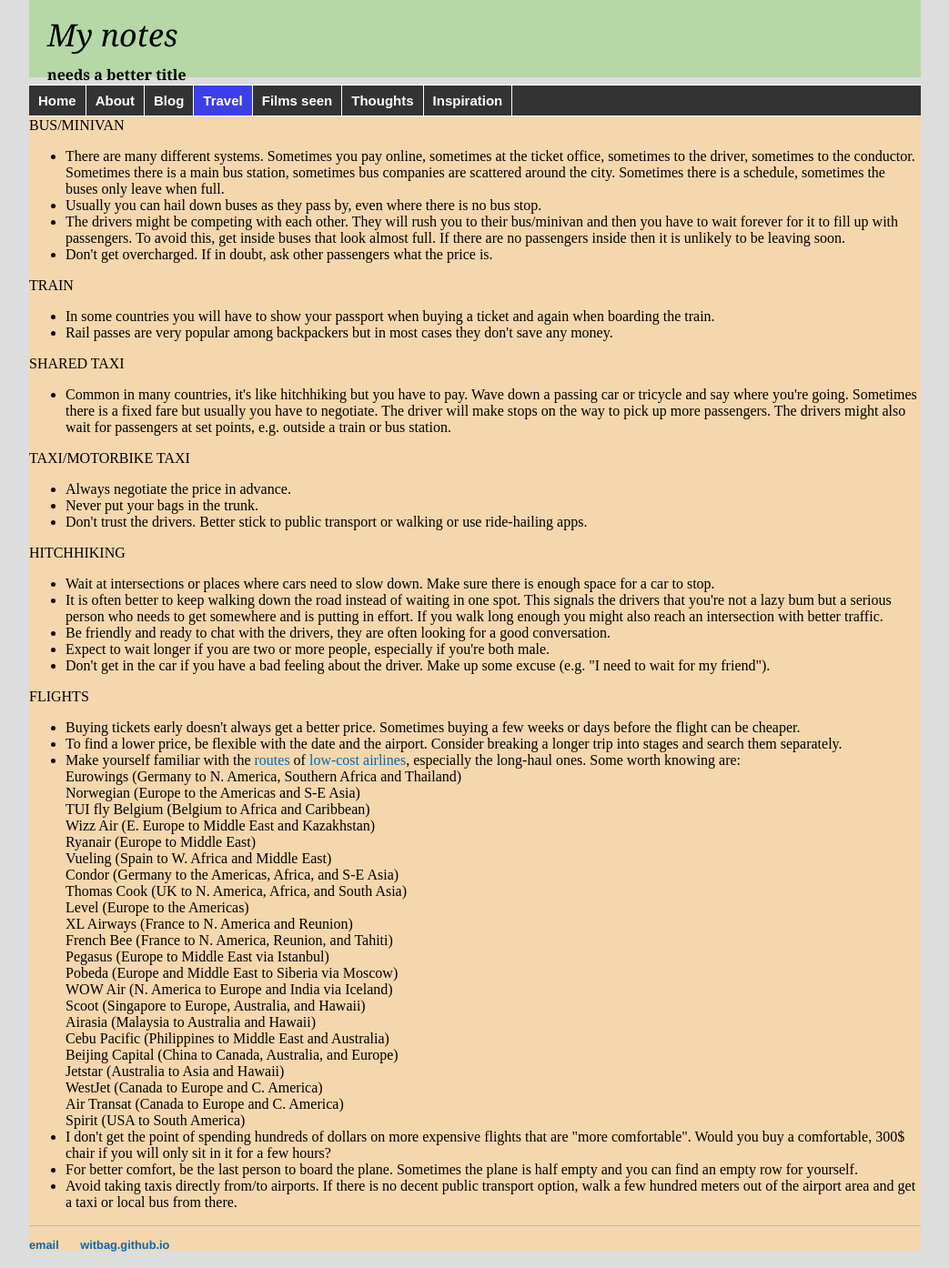
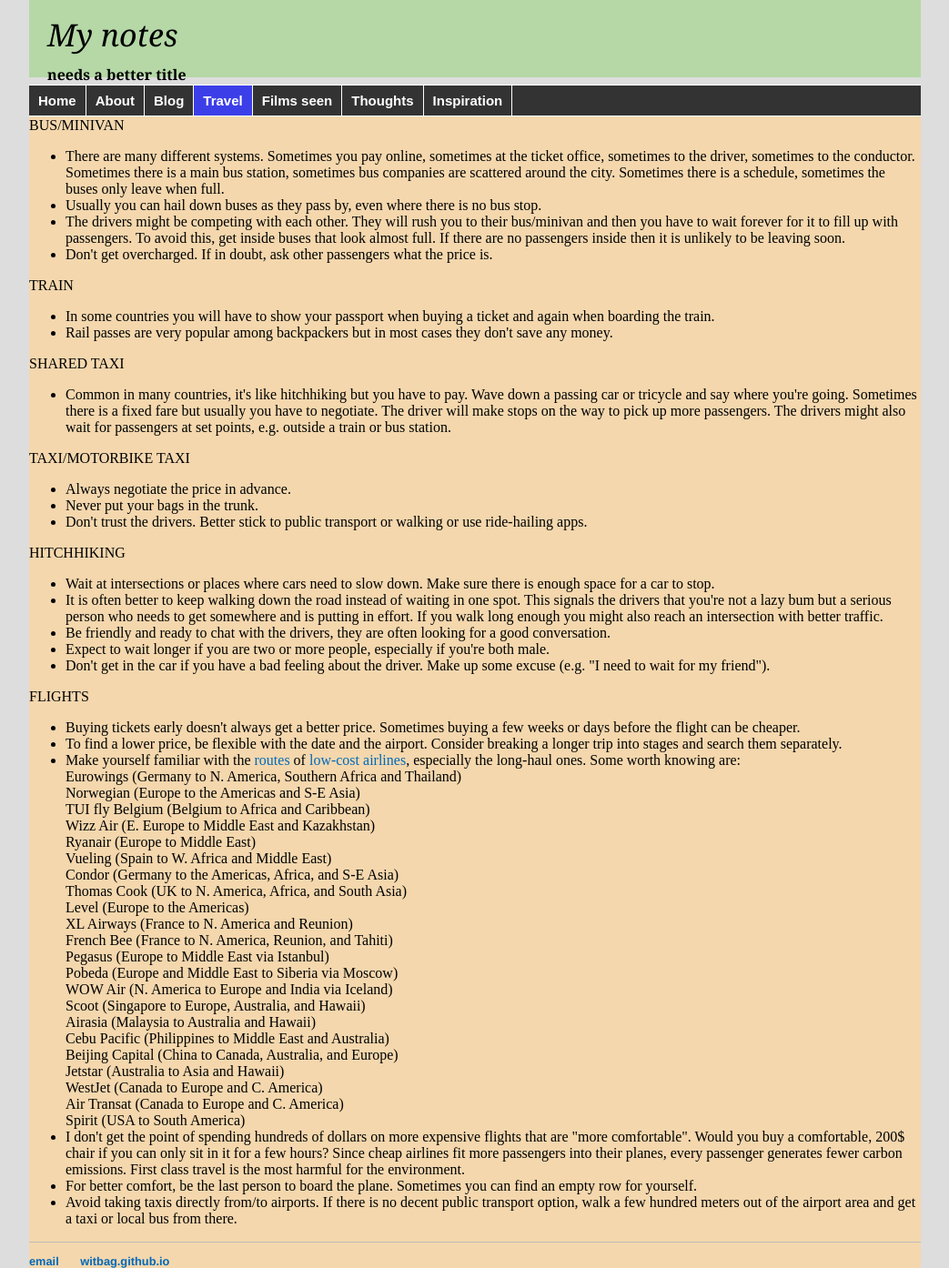
Before and after one commit to witbag/witbag.github.io, a Jekyll site: the page built from travel/transport.html, in a window 1280 px wide. Shown: the whole page at 91% size, without its empty margins (118-1161 px from the left). Built offline with Jekyll 4.4.1, drawn with Linux system fonts in a browser that asks for light colours.

Commit message:
Update transport.html

```diff
--- a/travel/transport.html
+++ b/travel/transport.html
@@ -63,8 +63,8 @@ Jetstar (Australia to Asia and Hawaii)<br>
 WestJet (Canada to Europe and C. America)<br>
 Air Transat (Canada to Europe and C. America)<br>
 Spirit (USA to South America)<br>
-<li>I don't get the point of spending hundreds of dollars on more expensive flights that are "more comfortable". Would you buy a comfortable, 300$ chair if you will only sit in it for a few hours?
-<li>For better comfort, be the last person to board the plane. Sometimes the plane is half empty and you can find an empty row for yourself.
+<li>I don't get the point of spending hundreds of dollars on more expensive flights that are "more comfortable". Would you buy a comfortable, 200$ chair if you can only sit in it for a few hours? Since cheap airlines fit more passengers into their planes, every passenger generates fewer carbon emissions. First class travel is the most harmful for the environment.
+<li>For better comfort, be the last person to board the plane. Sometimes you can find an empty row for yourself.
 <li>Avoid taking taxis directly from/to airports. If there is no decent public transport option, walk a few hundred meters out of the airport area and get a taxi or local bus from there.
 </ul>
 </div>
```
